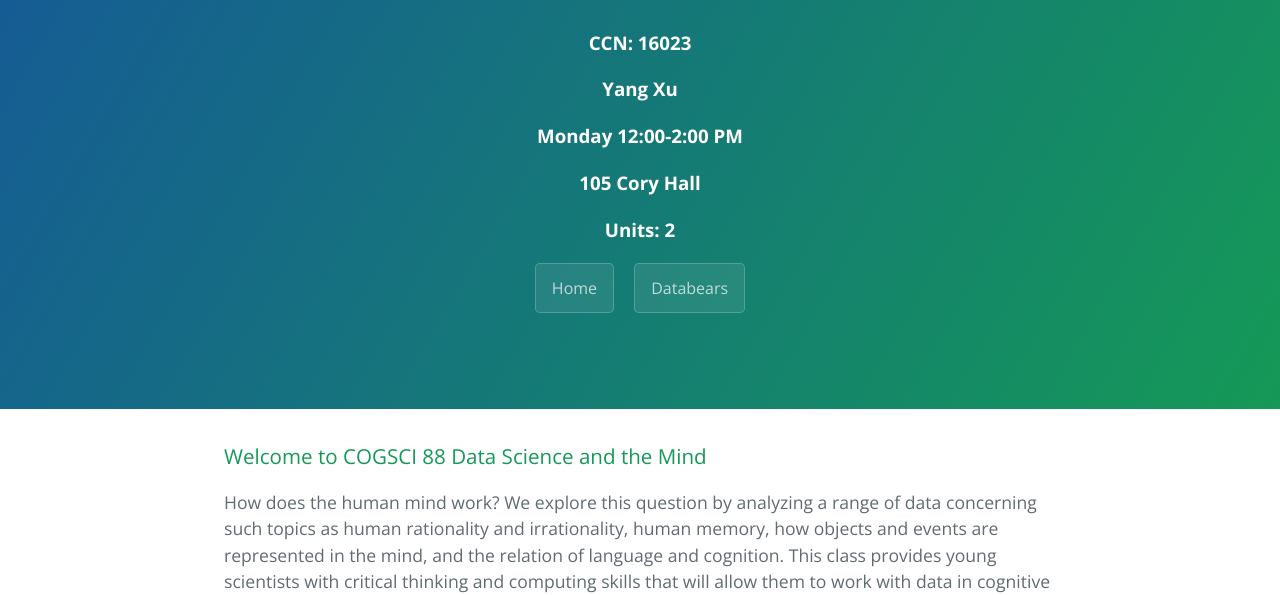
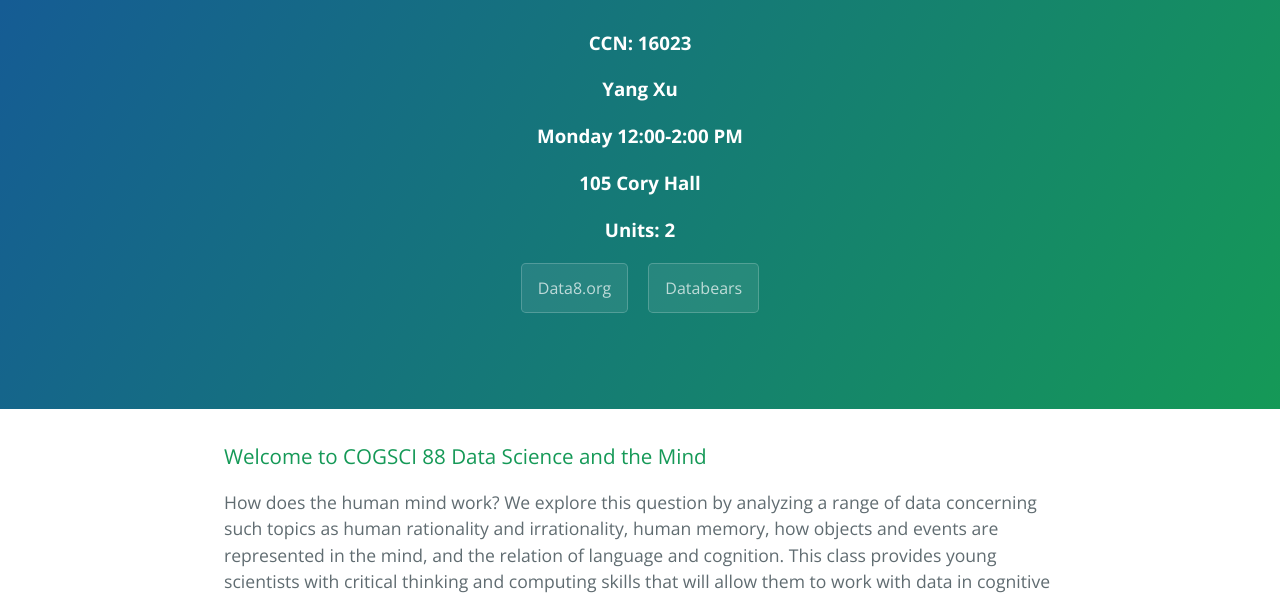
Before and after one commit to ds-connectors/COGSCI-88, a plain HTML site: page index.html in a window 1280 px wide. Shown: the part 208-803 px from the top of the page. Drawn offline with nearby package versions, Linux system fonts and the light colour scheme.

Commit message:
Change "Home" to "Data8.org"

```diff
--- a/index.html
+++ b/index.html
@@ -18,7 +18,7 @@
       <h3>Monday 12:00-2:00 PM</h3>
       <h3>105 Cory Hall</h3>
       <h3>Units: 2</h3>
-      <a href="http://data8.org/" class="btn">Home</a>
+      <a href="http://data8.org/" class="btn">Data8.org</a>
       <a href="http://databears.berkeley.edu/" class="btn">Databears</a>
     </section>
 
```
